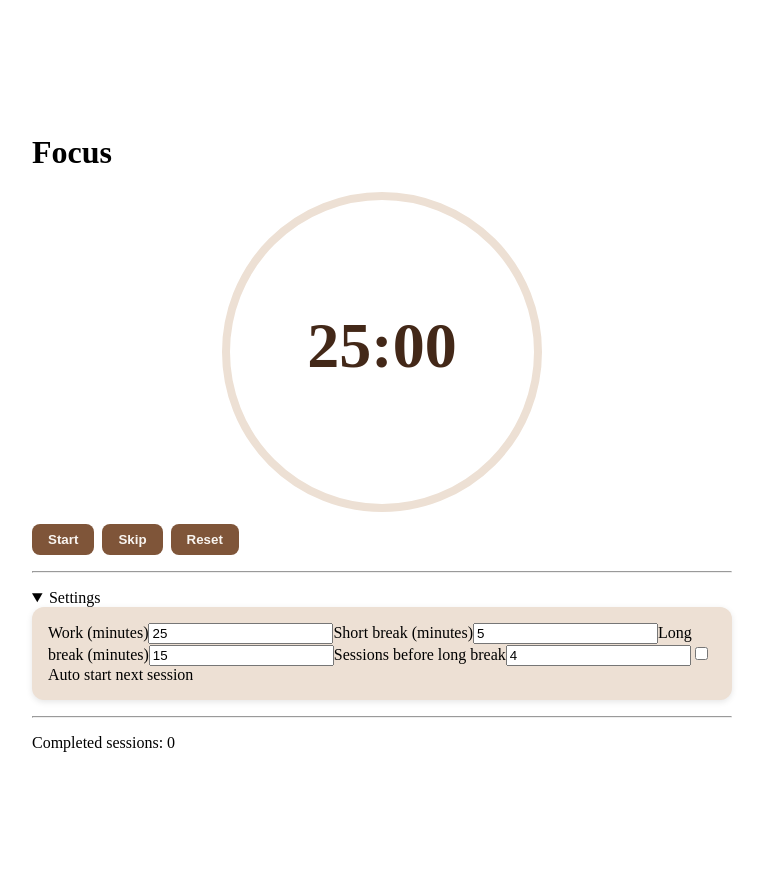
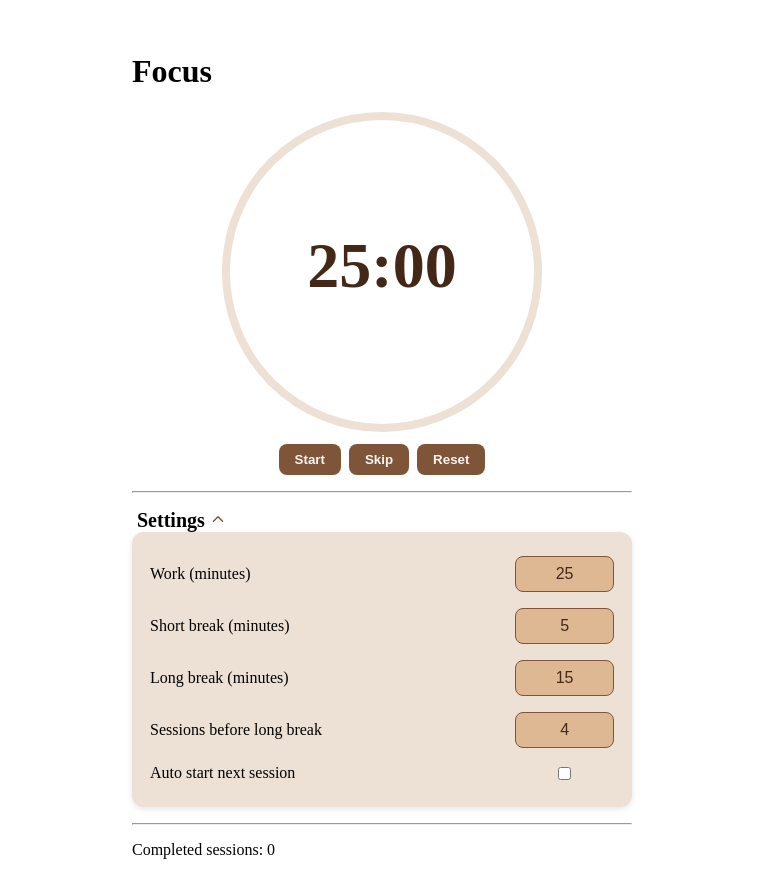
Before and after one commit to DamiDevApp/pomodoro-dawn, a React (Vite) app: page / in a window 1280 px wide. Both pictures are taken after a click on the heading "Settings". Shown: the whole page, without its empty margins (258-1021 px from the left). Before the commit the page ends 864 px from the top, so only its background shows below. Built offline with nearby package versions, Linux system fonts and the light colour scheme.

Commit message:
Added general components and styling to card and other stuff

```diff
--- a/index.html
+++ b/index.html
@@ -11,8 +11,6 @@
 <body>
   <div id="root"></div>
   <script type="module" src="/src/main.tsx"></script>
-  <script type="module" src="https://unpkg.com/ionicons@7.1.0/dist/ionicons/ionicons.esm.js"></script>
-  <script nomodule src="https://unpkg.com/ionicons@7.1.0/dist/ionicons/ionicons.js"></script>
 </body>
 
 </html>
--- a/package.json
+++ b/package.json
@@ -10,7 +10,9 @@
     "preview": "vite preview"
   },
   "dependencies": {
+    "@ionic/react": "^8.7.4",
     "framer-motion": "^12.23.12",
+    "ionicons": "^8.0.13",
     "react": "^19.1.1",
     "react-dom": "^19.1.1"
   },
--- a/src/App.tsx
+++ b/src/App.tsx
@@ -4,7 +4,6 @@ export default function App() {
 
   return (
     <div className='app-container'>
-      {/* Center */}
       <div className='main-panel'>
         <PomodoroTimer />
       </div>
--- a/src/components/PomodoroTimer.tsx
+++ b/src/components/PomodoroTimer.tsx
@@ -4,7 +4,7 @@ import Button from './ui/Button';
 import type { Settings, SessionType } from '../types';
 import SettingsCard from './SettingsCard';
 import CircularProgress from './CircularProgress';
-import './pomodoro-timer.css'
+import './pomodoro-timer.css';
 
 const DEFAULT_SETTINGS: Settings = {
   workMinutes: 25,
@@ -220,7 +220,7 @@ export default function PomodoroTimer() {
           timeLabel={formatTime(remainingSec)}
         />
       </div>
-      <div style={{ display: 'flex', gap: 8 }}>
+      <div style={{ display: 'flex', gap: 8, justifyContent: 'center' }}>
         {!isRunning ? (
           <Button onClick={handleStart}>Start</Button>
         ) : (
--- a/src/components/SettingsCard.tsx
+++ b/src/components/SettingsCard.tsx
@@ -1,5 +1,8 @@
 import Card from './ui/Card';
 import type { Settings } from '../types';
+import './settings-card.css';
+import { IonIcon } from '@ionic/react';
+import { chevronDownOutline } from 'ionicons/icons';
 
 interface SettingsCardProp {
   updateSetting: <K extends keyof Settings>(k: K, v: Settings[K]) => void;
@@ -13,68 +16,97 @@ export default function SettingsCard({
   return (
     <div>
       <details>
-        <summary>Settings</summary>
+        <summary>
+          <span className='title'>Settings</span>
+          <IonIcon icon={chevronDownOutline} className='chevron'/>
+        </summary>
         <Card>
-          <label>
-            Work (minutes)
+          <div className='setting-row'>
+            <label>Work (minutes)</label>
             <input
               type='number'
               value={settings.workMinutes}
-              onChange={(e) =>
-                updateSetting(
-                  'workMinutes',
-                  Math.max(1, Number(e.target.value))
-                )
-              }
+              onChange={(e) => {
+                const val = e.target.value;
+                updateSetting('workMinutes', val === '' ? '' : Number(val));
+              }}
+              onBlur={(e) => {
+                const num = Number(e.target.value);
+                updateSetting('workMinutes', isNaN(num) ? 1 : Math.max(1, num));
+              }}
             />
-          </label>
-          <label>
-            Short break (minutes)
+          </div>
+          <div className='setting-row'>
+            <label>Short break (minutes)</label>
             <input
               type='number'
               value={settings.shortBreakMinutes}
-              onChange={(e) =>
+              onChange={(e) => {
+                const val = e.target.value;
                 updateSetting(
                   'shortBreakMinutes',
-                  Math.max(1, Number(e.target.value))
-                )
-              }
+                  val === '' ? '' : Number(val)
+                );
+              }}
+              onBlur={(e) => {
+                const num = Number(e.target.value);
+                updateSetting(
+                  'shortBreakMinutes',
+                  isNaN(num) ? 1 : Math.max(1, num)
+                );
+              }}
             />
-          </label>
-          <label>
-            Long break (minutes)
+          </div>
+          <div className='setting-row'>
+            <label>Long break (minutes)</label>
             <input
               type='number'
               value={settings.longBreakMinutes}
-              onChange={(e) =>
+              onChange={(e) => {
+                const val = e.target.value;
                 updateSetting(
                   'longBreakMinutes',
-                  Math.max(1, Number(e.target.value))
-                )
-              }
+                  val === '' ? '' : Number(val)
+                );
+              }}
+              onBlur={(e) => {
+                const num = Number(e.target.value);
+                updateSetting(
+                  'longBreakMinutes',
+                  isNaN(num) ? 1 : Math.max(1, num)
+                );
+              }}
             />
-          </label>
-          <label>
-            Sessions before long break
+          </div>
+          <div className='setting-row'>
+            <label>Sessions before long break</label>
             <input
               type='number'
               value={settings.sessionsBeforeLongBreak}
-              onChange={(e) =>
+              onChange={(e) => {
+                const val = e.target.value;
                 updateSetting(
                   'sessionsBeforeLongBreak',
-                  Math.max(1, Number(e.target.value))
-                )
-              }
+                  val === '' ? '' : Number(val)
+                );
+              }}
+              onBlur={(e) => {
+                const num = Number(e.target.value);
+                updateSetting(
+                  'sessionsBeforeLongBreak',
+                  isNaN(num) ? 1 : Math.max(1, num)
+                );
+              }}
             />
-          </label>
-          <label>
+          </div>
+          <div className='setting-row'>
+            <label>Auto start next session</label>
             <input
               type='checkbox'
               checked={settings.autoStartNext}
               onChange={(e) => updateSetting('autoStartNext', e.target.checked)}
-            />{' '}
-            Auto start next session
-          </label>
+            />
+          </div>
         </Card>
       </details>
     </div>
--- /dev/null
+++ b/src/components/settings-card.css
@@ -0,0 +1,57 @@
+.setting-row {
+  display: flex;
+  justify-content: space-between;
+  padding: 8px 2px;
+  align-items: center;
+}
+
+input {
+  padding: 8px 2px;
+  text-align: center;
+  border: 1px solid var(--color-primary);
+  border-radius: 8px;
+  font-size: 16px;
+  background-color: var(--color-accent);
+  color: var(--color-text);
+  outline: none;
+  width: 20%;
+}
+
+input:hover {
+  background-color: var(--color-bg);
+}
+
+.chevron {
+  transition: transform 0.3s ease;
+  color: var(--color-primary);
+}
+
+details[open] .chevron {
+  transform: rotate(180deg);
+}
+
+summary {
+  list-style: none;
+}
+
+summary::-webkit-details-marker {
+  display: none;
+  /* Chrome, Safari */
+}
+
+.title {
+  font-size: 20px;
+  padding: 5px;
+  font-weight: 700;
+}
+
+input[type='number']::-webkit-inner-spin-button,
+input[type='number']::-webkit-outer-spin-button {
+  -webkit-appearance: none;
+  margin: 0;
+}
+
+/* Firefox */
+input[type='number'] {
+  -moz-appearance: textfield;
+}
--- a/src/components/ui/Card.module.css
+++ b/src/components/ui/Card.module.css
@@ -3,4 +3,5 @@
   padding: 16px;
   border-radius: 12px;
   box-shadow: 0px 2px 6px rgba(0, 0, 0, 0.1);
+  justify-content: center;
 }
--- a/src/index.css
+++ b/src/index.css
@@ -18,5 +18,5 @@
 
 .main-panel {
   width: 100%;
-  max-width: 700px;
+  max-width: 500px;
 }
```
Also changed, not shown: src/types.ts (+4 -4 lines), 1 other file (tests, documents, lock files or other folders).
